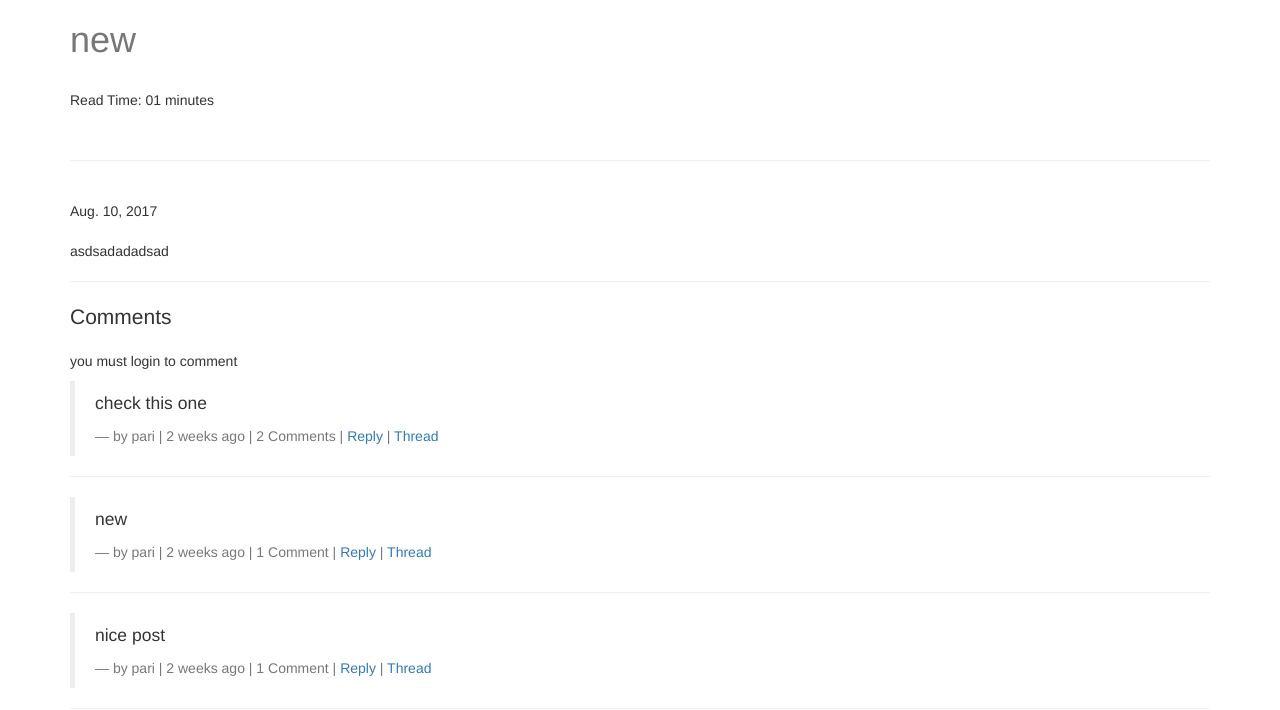
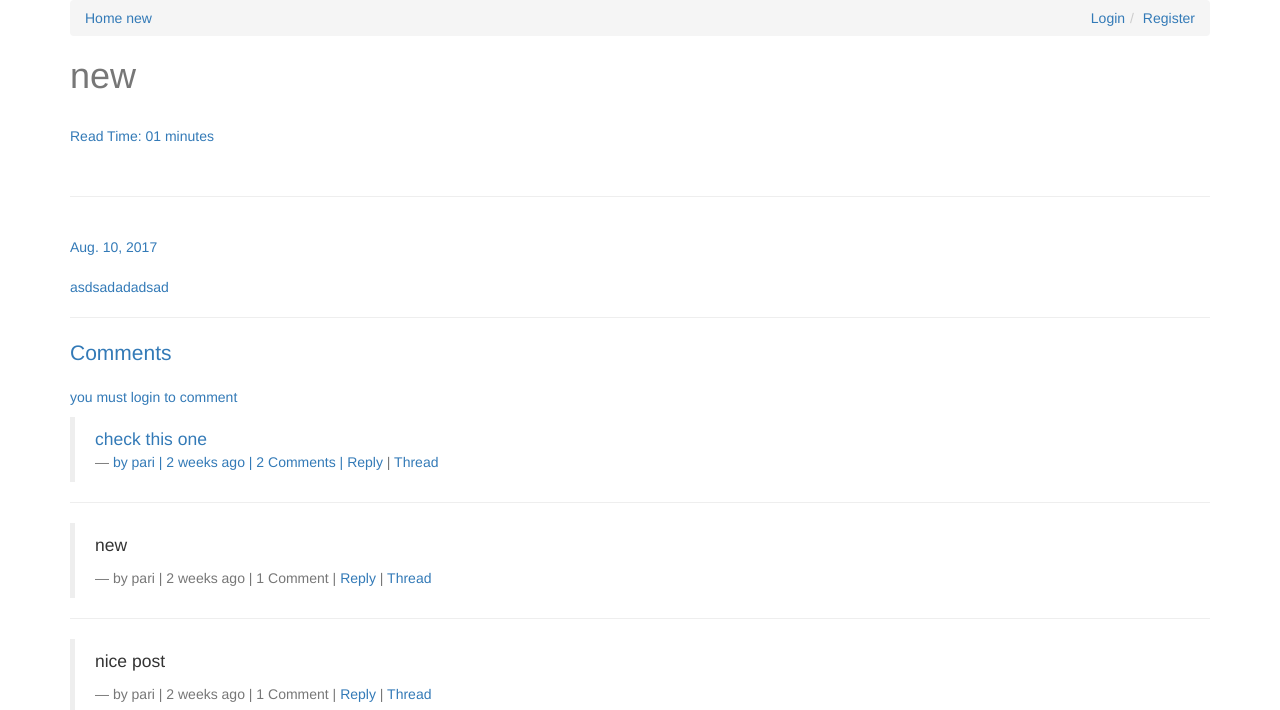
Before and after one commit to Par010/blog, a Django app: page /new/ in a window 1280 px wide. Shown: the top 710 px of the page. Run offline with Django 3.2, Linux system fonts and the light colour scheme; data comes from the database, SQL or seed files in the repository; both versions use the stored data as it was after the commit; some libraries are stand-ins or nearby versions.

Commit message:
breadcrumb

```diff
--- a/posts/templates/posts/base.html
+++ b/posts/templates/posts/base.html
@@ -24,6 +24,17 @@
 
     {% include "posts/messages.html" %}
     <div class = "container">
+      <ol class="breadcrumb">
+        <li><a href = '{% url "posts:list" %}'>Home</li>
+          {% block post_detail_link %}
+          {% endblock %}
+          {% if not request.user.is_authenticated %}
+        <li class="pull-right"><a href = '{% url "register" %}'>Register</li>
+        <li class="pull-right"><a href = '{% url "login" %}'>Login</li>
+          {% else %}
+        <li class="pull-right"><a href = '{% url "logout" %}'>Logout</li>
+          {% endif %}
+      </ol>
       {% block content %}
 
       {% endblock content %}
--- a/posts/templates/posts/detail.html
+++ b/posts/templates/posts/detail.html
@@ -2,6 +2,11 @@
 {% load urlify %}
 {% load crispy_forms_tags %}
 {% block head %} {{instance.title}}| {{block.super}} {% endblock head %}
+
+{% block post_detail_link %}
+<li><a href="{{instance.get_absolute_url}}">{{instance.title}}</a></li>
+{% endblock %}
+
 {% block content %}
     <h1>{{title}}</h1><br>
     <p>Read Time: {{instance.read_time|time:"i"}} minutes</p>
```
Also changed, not shown: db.sqlite3.
